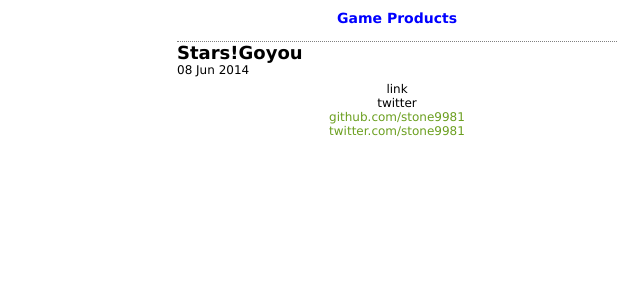
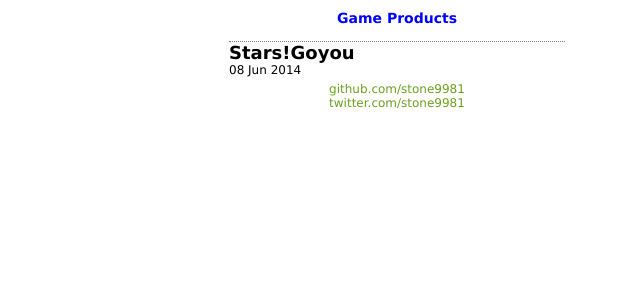
Before and after one commit to stone9981/stone, a Jekyll site: the page built from _posts/2014-06-08-game-Stars!Goyou.html, in a window 1280 px wide. Shown: the top 300 px of the page, without its empty margins (243-883 px from the left). Built offline with Jekyll 4.4.1, drawn with Linux system fonts in a browser that asks for light colours; Markdown is read by kramdown in place of the engine named in the settings.

Commit message:
fix some bugs

```diff
--- a/_layouts/default.html
+++ b/_layouts/default.html
@@ -31,12 +31,6 @@
           <div class="footer" id="footer">
             <div class="contact">
               <p>
-                link<br />
-                twitter<br />
-              </p>
-            </div>
-            <div class="contact">
-              <p>
                 <a href="https://github.com/stone9981">github.com/stone9981</a><br />
                 <a href="https://twitter.com/stone9981">twitter.com/stone9981</a><br />
               </p>
--- a/css/base.css
+++ b/css/base.css
@@ -38,7 +38,7 @@
  * Layouts
  *--------------------------------------------*/
 #container {
-    width: 450px;
+    width: 346px;
     margin: 0px auto;
     position: relative;
     text-align: left;
```
Also changed, not shown: 1 other file.
